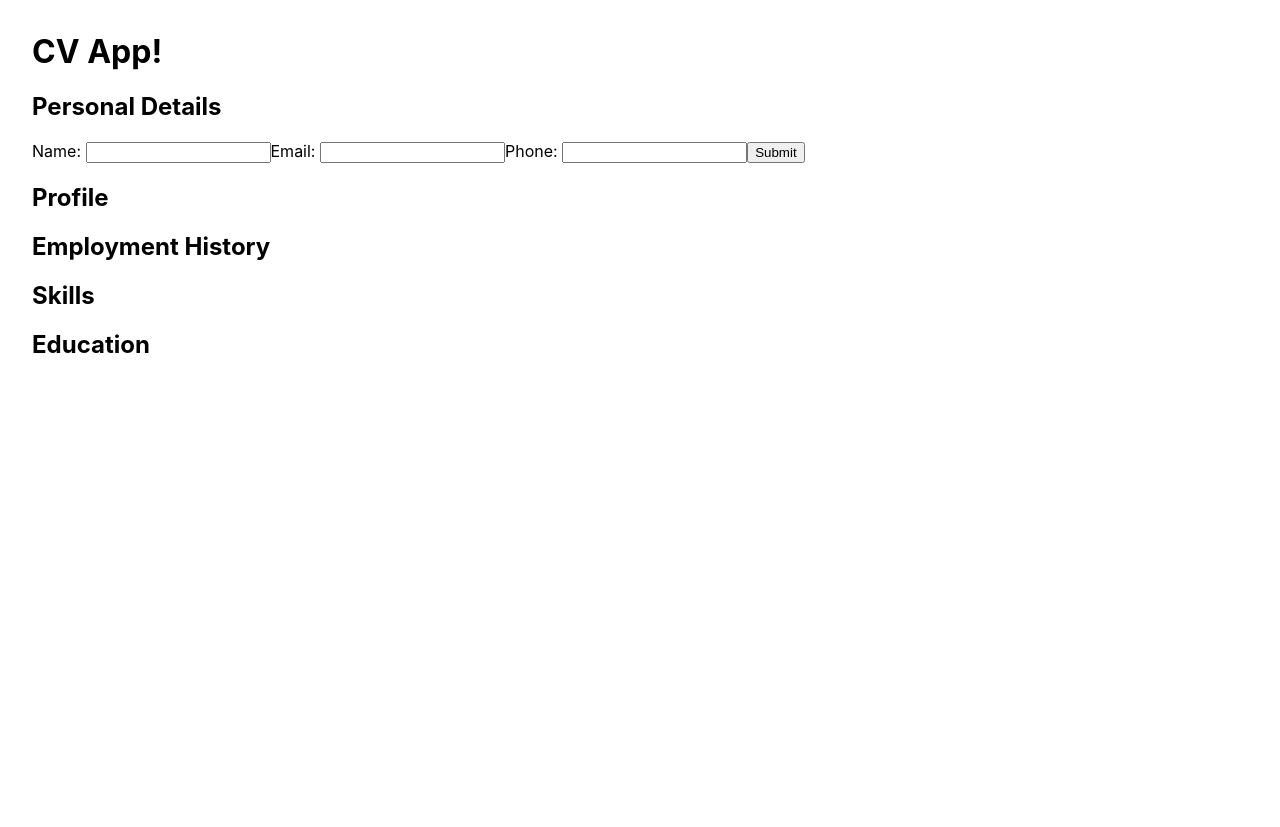
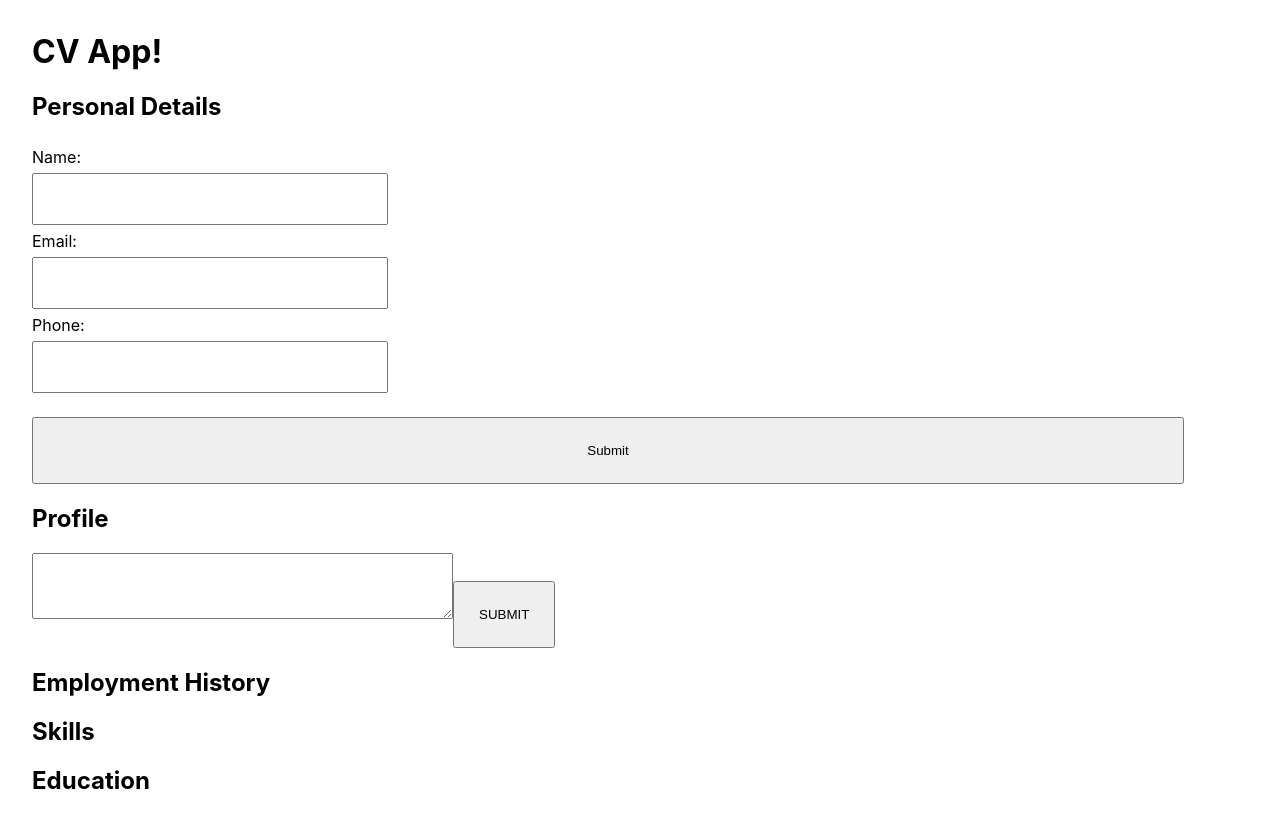
Before and after one commit to craigjtwigg/cv-app, a React (Create React App) app: page / in a window 1280 px wide. Before the commit the page ends 800 px from the top, so only its background shows below. Built offline with nearby package versions, Linux system fonts and the light colour scheme.

Commit message:
onChange and onSubmit methods refactored so each category no longer needs to be hard coded, profile category now added

```diff
--- a/src/App.js
+++ b/src/App.js
@@ -22,6 +22,12 @@ export default class App extends Component {
 
         personalDetailsStore: [],
       },
+      profile: {
+        profileInput: {
+          profile: '',
+        },
+        profileStore: [],
+      }
     };
 
     this.updateInputState = this.updateInputState.bind(this);
@@ -35,6 +41,7 @@ export default class App extends Component {
     const sectionPreviousState = this.state[category][`${category}Input`];
     const storedState = this.state[category][`${category}Store`];
     this.setState({
+      ...this.state,
       [category]: {
         [`${category}Input`]: {
           ...sectionPreviousState,
@@ -64,6 +71,7 @@ export default class App extends Component {
   storeCategoryState = (category) => {
     setTimeout(() => {
       this.setState({
+        ...this.state,
         [category]: {
           [`${category}Input`]: {
             ...this.state[category][`${category}Input`],
@@ -87,7 +95,7 @@ export default class App extends Component {
   };
 
   render() {
-    const { personalDetailsStore } = this.state;
+    const { personalDetailsStore, profileStore } = this.state;
     const submitInputState = this.submitInputState;
     const updateInputState = this.updateInputState;
 
@@ -102,6 +110,7 @@ export default class App extends Component {
         <Profile
           updateInputState={updateInputState}
           submitInputState={submitInputState}
+          profileStore={profileStore}
         />
         <EmploymentHistory
           updateInputState={updateInputState}
--- a/src/components/Profiile.js
+++ b/src/components/Profiile.js
@@ -1,13 +1,49 @@
-import React, { Component } from 'react'
+import React, { Component } from 'react';
 
 export default class Profile extends Component {
-    render() {
-        return (
-            <div className="profile">
-                <h2 className="section-header">
-                    Profile
-                </h2>
-            </div>
-        )
-    }
+  render() {
+    return (
+      <div className="profile">
+        <h2 className="section-header">Profile</h2>
+
+        <form
+          onSubmit={(e) =>
+            this.props.submitInputState(e, e.target.dataset.category)
+          }
+          data-category="profile"
+          data-section="profileInput"
+          className="input-form"
+          id="profileForm"
+        >
+          <textarea
+            onChange={(e) =>
+              this.props.updateInputState(
+                e,
+                e.target.dataset.category,
+                e.target.dataset.field
+              )
+            }
+            id="profileInput"
+            name="profileInput"
+            data-category="profile"
+            data-section="profileInput"
+            data-field="profile"
+            className="input-field"
+            rows="4"
+            cols="50"
+          ></textarea>
+
+          <button
+            type="submit"
+            className="section-submit-button"
+            id="profileSubmitButton"
+            data-category="profile"
+            data-section="profileInput"
+          >
+            SUBMIT
+          </button>
+        </form>
+      </div>
+    );
+  }
 }
--- a/src/styles/App.css
+++ b/src/styles/App.css
@@ -1,38 +1,28 @@
+
+
 .App {
   text-align: center;
 }
 
-.App-logo {
-  height: 40vmin;
-  pointer-events: none;
+#personalDetailsForm {
+  display: flex;
+  flex-direction: column;
+  width: 90vw;
+ line-height: 2rem;
 }
 
-@media (prefers-reduced-motion: no-preference) {
-  .App-logo {
-    animation: App-logo-spin infinite 20s linear;
-  }
+input {
+  line-height: 2rem;
+  padding: 0.5rem 1rem;
+  width: 20rem;
+  font-size: 1.3rem;
 }
 
-.App-header {
-  background-color: #282c34;
-  min-height: 100vh;
-  display: flex;
-  flex-direction: column;
-  align-items: center;
-  justify-content: center;
-  font-size: calc(10px + 2vmin);
-  color: white;
+button {
+  margin-top: 1.5rem;
+  padding: 1.5rem;
 }
 
-.App-link {
-  color: #61dafb;
+button:hover {
+  cursor: pointer;
 }
-
-@keyframes App-logo-spin {
-  from {
-    transform: rotate(0deg);
-  }
-  to {
-    transform: rotate(360deg);
-  }
-}
--- a/src/styles/index.css
+++ b/src/styles/index.css
@@ -11,9 +11,3 @@ code {
   font-family: source-code-pro, Menlo, Monaco, Consolas, 'Courier New',
     monospace;
 }
-
-#personal-details-form {
-  display: flex;
-  flex-direction: column;
-  width: 90vw;
-}
```
